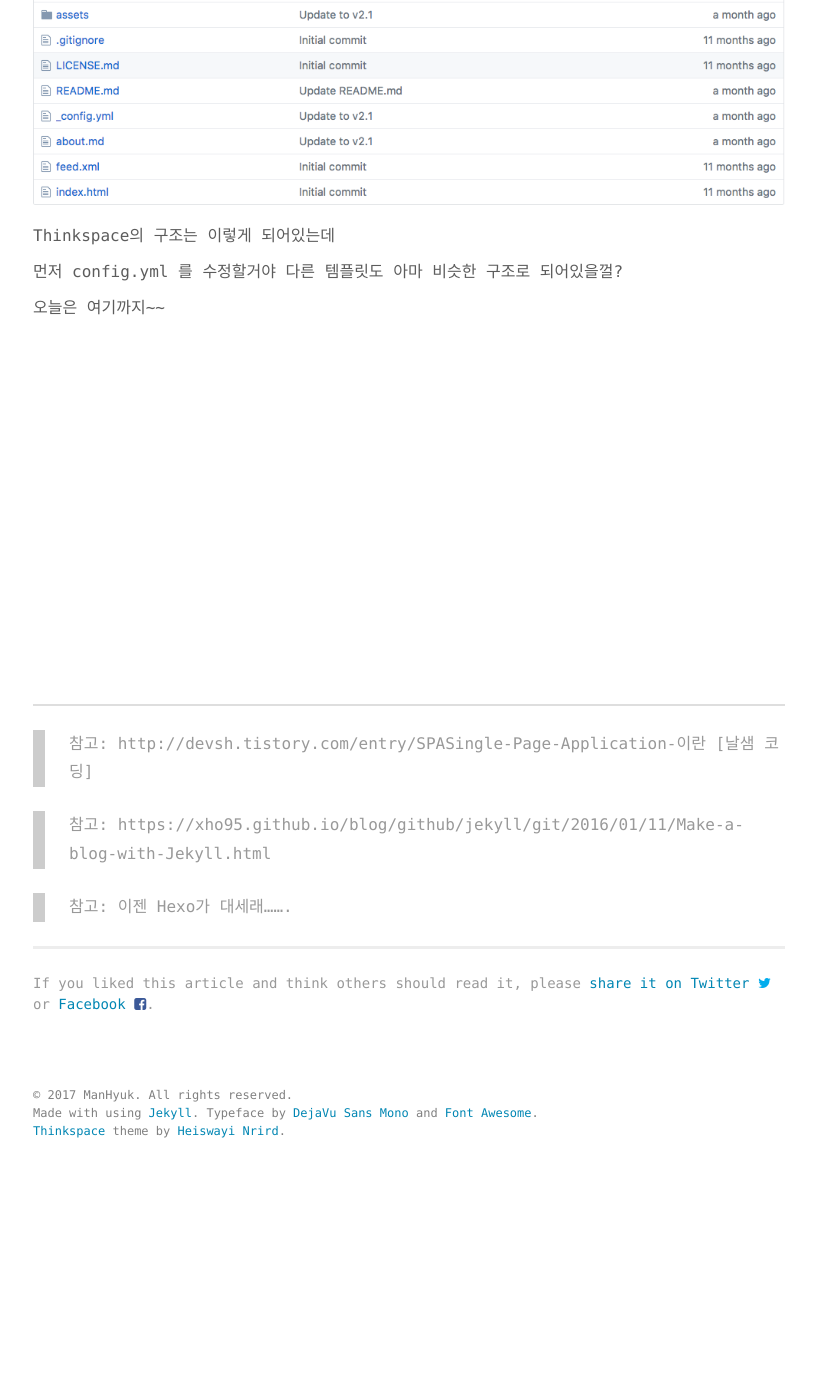
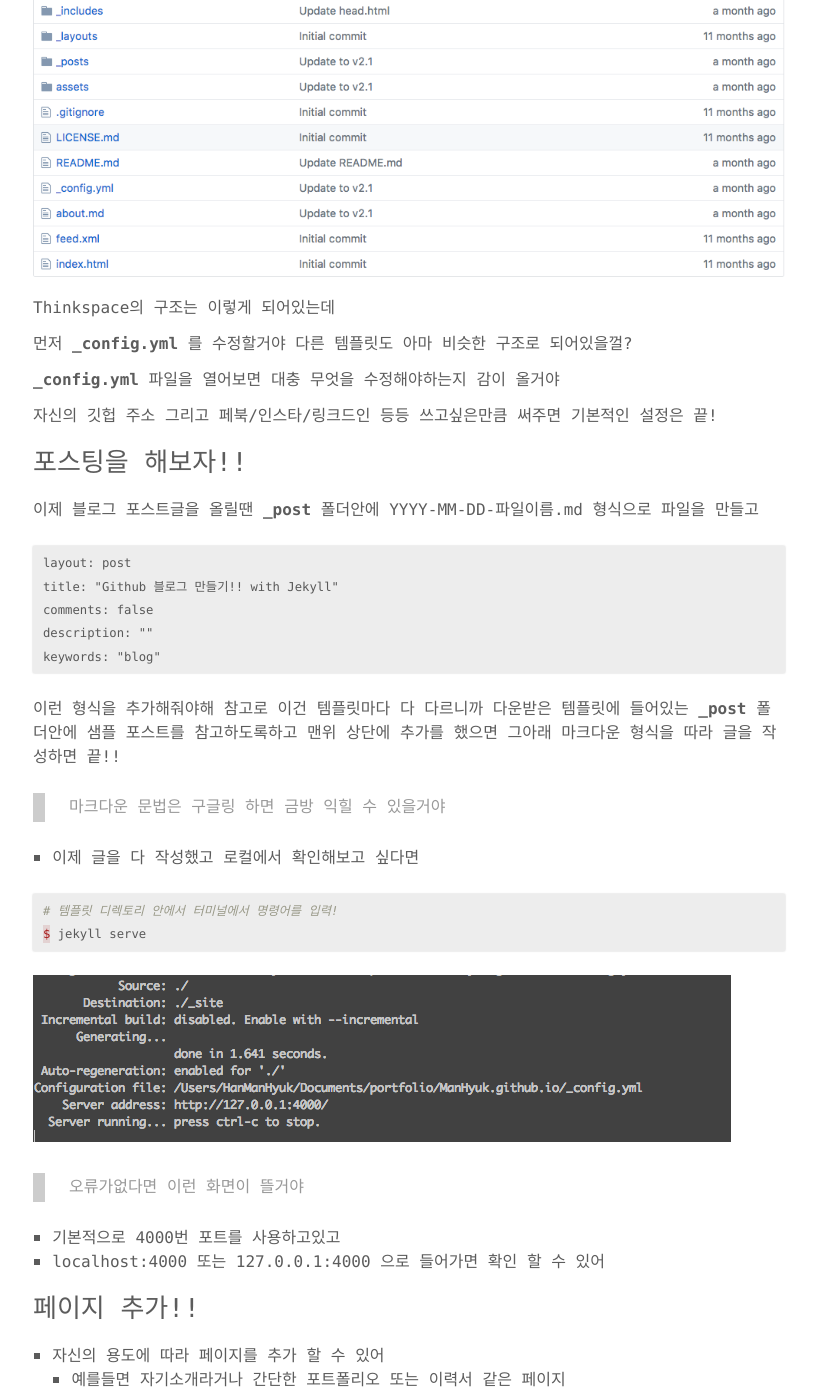
Before and after one commit to ManHyuk/ManHyuk.github.io, a Jekyll site: the page built from _posts/2017-04-25-jekyll.md, in a window 1280 px wide and 1400 px high, scrolled down 2110 px. Shown: the whole window, without its empty margins (231-1048 px from the left). Built offline with Jekyll 4.4.1, drawn with Linux system fonts in a browser that asks for light colours; before the commit the page ends 3299 px from its top, so only the background shows below that; some of the changed text lies outside the part shown.

Commit message:
edit jekyll.md and add jekll/images

````diff
--- a/_posts/2017-04-25-jekyll.md
+++ b/_posts/2017-04-25-jekyll.md
@@ -32,6 +32,7 @@ keywords: "blog"
   - 그런데 SPA는 페이지를 최초에 한번만 로드하고 그 이후에는 **변경되는 부분만 로드** 하기 속도적인 측면에서 리스크가 덜하지 ㅋ.ㅋ
 
 주로 SPA를 만들기 위해 구글의 Angular.js, 페이스북의 React.js 그리고 중국에서 만든 Vue.js를 많이 사용해
+
 
 ![raccoonman](/images/github_jekyll/raccoonman.jpg)
 
@@ -62,6 +63,8 @@ keywords: "blog"
 
 ## Jekyll을 설치해보자 (MacOS)
 
+- 설치 방법
+
 ```shell
 $ sudo gem install jekyll
 # gem은 python의 pip / nodejs의 npm 같은 ruby의 패키지매니저? 같은거야
@@ -73,23 +76,62 @@ $ sudo gem install jekyll
 
 ![google](/images/github_jekyll/google.png)
 
-구글링하니까 426,000개나 있데 마음에 드는거 찾아서 받아와
+> 구글링하니까 426,000개나 있데 마음에 드는거 찾아서 받아와
 
-나는 Thinkspace라는 템플릿을 사용하고있어
+나는 **Thinkspace** 라는 템플릿을 사용하고있어
 
 ![Thinkspace-1](/images/github_jekyll/thinkspace-1.png)
 
 Thinkspace의 구조는 이렇게 되어있는데
 
-먼저 config.yml 를 수정할거야 다른 템플릿도 아마 비슷한 구조로 되어있을껄?
+먼저 **_config.yml** 를 수정할거야 다른 템플릿도 아마 비슷한 구조로 되어있을껄?
+
+**_config.yml** 파일을 열어보면 대충 무엇을 수정해야하는지 감이 올거야
+
+자신의 깃헙 주소 그리고 페북/인스타/링크드인 등등 쓰고싶은만큼 써주면 기본적인 설정은 끝!
+
+## 포스팅을 해보자!!
+
+이제 블로그 포스트글을 올릴땐 **_post** 폴더안에 YYYY-MM-DD-파일이름.md 형식으로 파일을 만들고
+
+
+```
+layout: post
+title: "Github 블로그 만들기!! with Jekyll"
+comments: false
+description: ""
+keywords: "blog"
+```
+
+이런 형식을 추가해줘야해 참고로 이건 템플릿마다 다 다르니까 다운받은 템플릿에 들어있는 **_post** 폴더안에
+샘플 포스트를 참고하도록하고 맨위 상단에 추가를 했으면 그아래 마크다운 형식을 따라 글을 작성하면 끝!!
+> 마크다운 문법은 구글링 하면 금방 익힐 수 있을거야
+
+- 이제 글을 다 작성했고 로컬에서 확인해보고 싶다면
+
+```ruby
+# 템플릿 디렉토리 안에서 터미널에서 명령어를 입력!
+$ jekyll serve
+```
+
+![success](/images/github_jekyll/success.png)
+
+> 오류가없다면 이런 화면이 뜰거야
+
+- 기본적으로 4000번 포트를 사용하고있고
+- localhost:4000 또는 127.0.0.1:4000 으로 들어가면 확인 할 수 있어
 
 
 
+## 페이지 추가!!
 
-오늘은 여기까지~~
+- 자신의 용도에 따라 페이지를 추가 할 수 있어
+  - 예를들면 자기소개라거나 간단한 포트폴리오 또는 이력서 같은 페이지
+
+페이지를 추가할때 permalink만 신경쓰면 쉽게 추가 할 수 있어
 
 
-
+나머지는 다음에~~~
 
 
 
````
Also changed, not shown: other parts of _posts/2017-04-25-jekyll.md (+1 -1 lines), images/github_jekyll/success.png (added).
